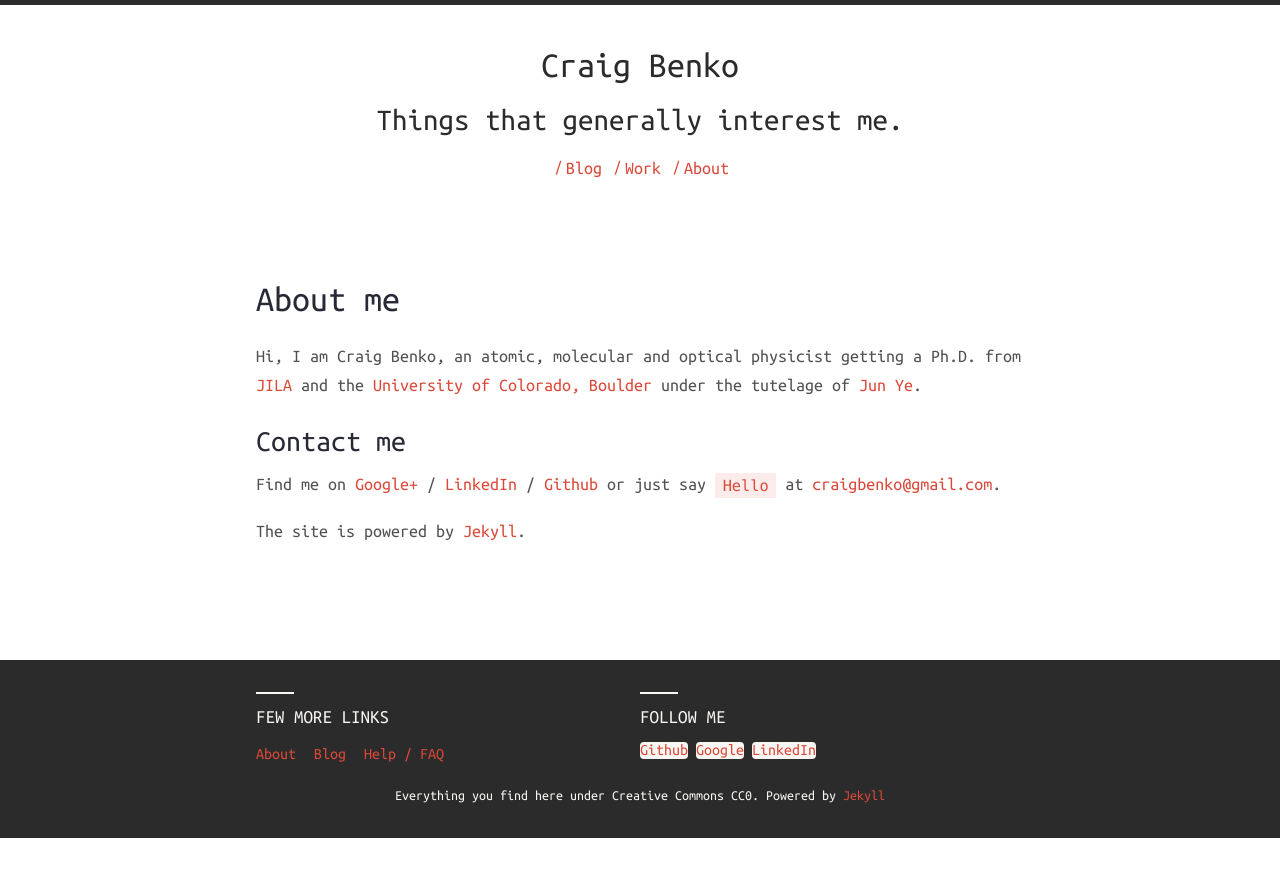
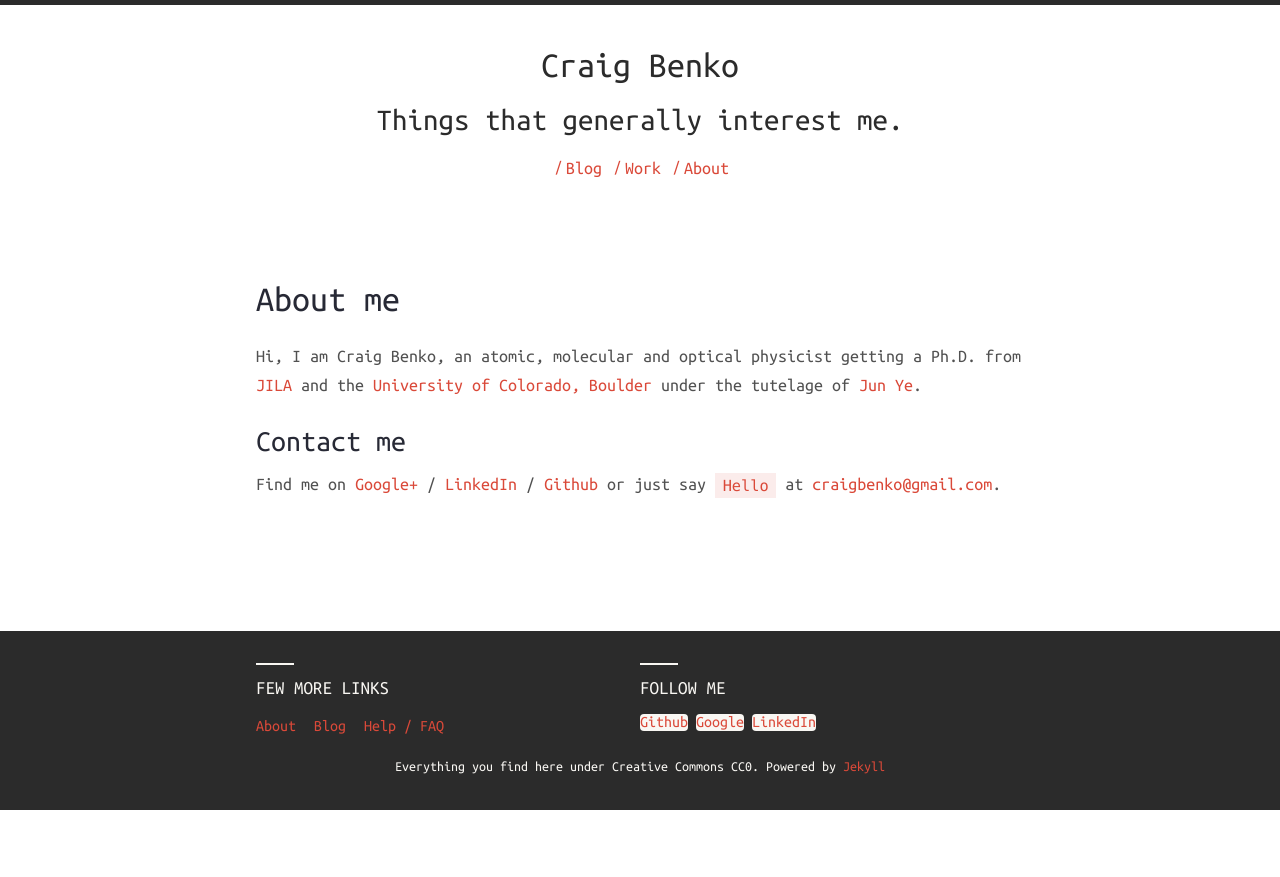
Before and after one commit to c-benko/Website, a Jekyll site: the page built from about.md, in a window 1280 px wide. Shown: the top 877 px of the page. Built offline with Jekyll 4.4.1, drawn with Linux system fonts in a browser that asks for light colours; nearby versions of some CDN libraries.

Commit message:
update about.md

```diff
--- a/about.md
+++ b/about.md
@@ -12,8 +12,6 @@ and the [University of Colorado, Boulder][cu] under the tutelage of [Jun Ye][ye]
 Find me on [Google+][google] / [LinkedIn][linkedin] / [Github][github] or just say `Hello` at
 [craigbenko@gmail.com](craigbenko@gmail.com).
 
-The site is powered by [Jekyll][jekyll].
-
 [cu]: http://colorado.edu
 [jila]: http://jila.colorado.edu
 [ye]: http://jilawww.colorado.edu/YeLabs/
```
